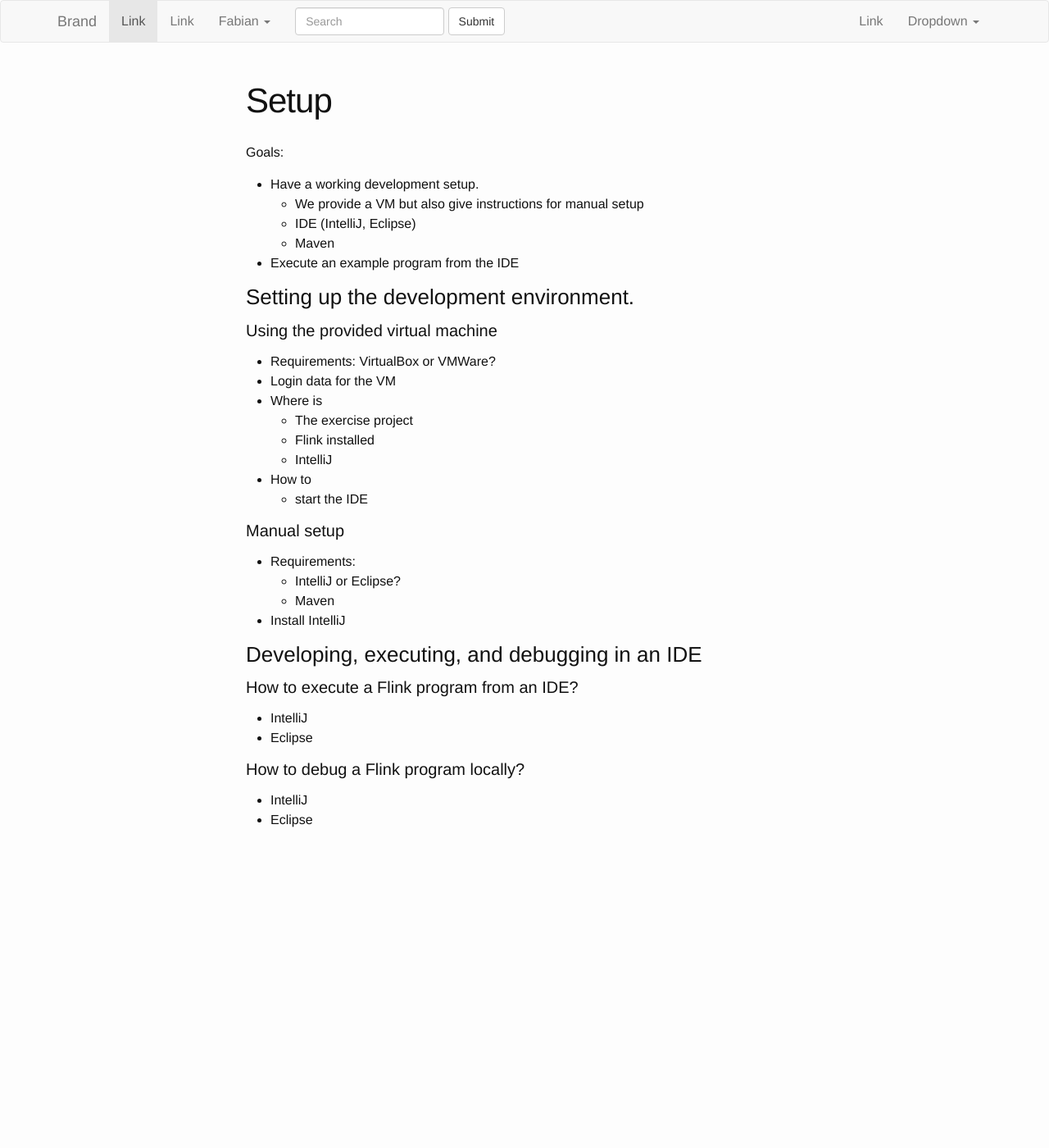
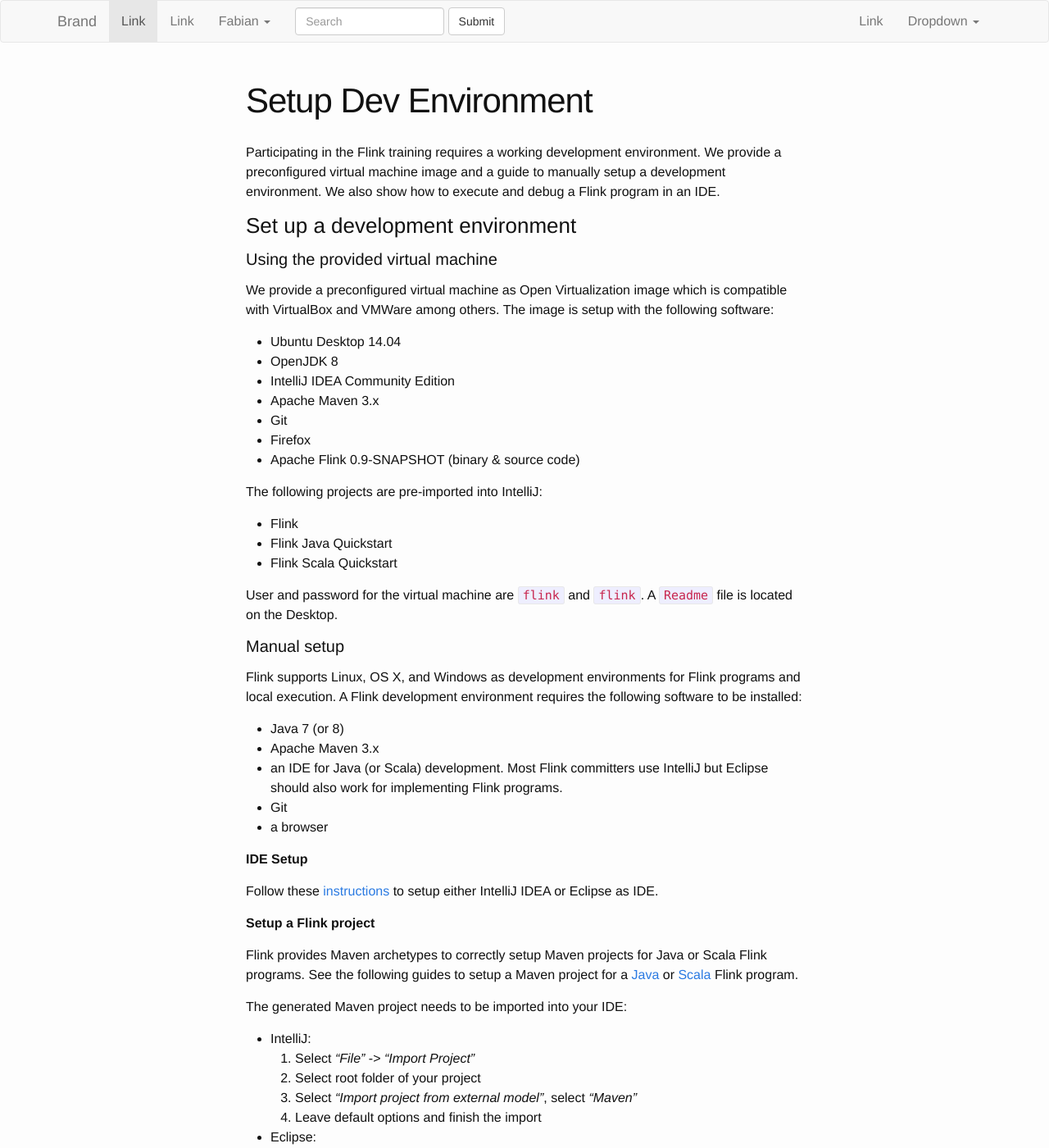
Before and after one commit to dataArtisans/flink-training-web, a Jekyll site: the page built from web/setup.md, in a window 1280 px wide and 1400 px high. Shown: the whole window at 82% size. Built offline with Jekyll 4.4.1, drawn with Linux system fonts in a browser that asks for light colours; nearby versions of some CDN libraries; some of the changed text lies outside the part shown.

Commit message:
Setup instructions

```diff
--- a/web/setup.md
+++ b/web/setup.md
@@ -1,38 +1,65 @@
 ---
-title: Setup
+title: Setup Dev Environment
 layout: page
 permalink: /setup.html
 ---
 
-Goals:
+Participating in the Flink training requires a working development environment. We provide a preconfigured virtual machine image and a guide to manually setup a development environment. We also show how to execute and debug a Flink program in an IDE.
 
-- Have a working development setup.
-  - We provide a VM but also give instructions for manual setup
-  - IDE (IntelliJ, Eclipse)
-  - Maven
-- Execute an example program from the IDE
-
-### Setting up the development environment.
+### Set up a development environment
 
 #### Using the provided virtual machine
 
-- Requirements: VirtualBox or VMWare?
-- Login data for the VM
-- Where is
-  - The exercise project
-  - Flink installed
-  - IntelliJ
+We provide a preconfigured virtual machine as Open Virtualization image which is compatible with VirtualBox and VMWare among others. The image is setup with the following software:
 
-- How to
-  - start the IDE
+- Ubuntu Desktop 14.04
+- OpenJDK 8
+- IntelliJ IDEA Community Edition
+- Apache Maven 3.x
+- Git
+- Firefox
+- Apache Flink 0.9-SNAPSHOT (binary & source code)
+
+The following projects are pre-imported into IntelliJ:
+
+- Flink
+- Flink Java Quickstart
+- Flink Scala Quickstart
+
+User and password for the virtual machine are `flink` and `flink`. A `Readme` file is located on the Desktop.
 
 #### Manual setup
 
-- Requirements:
-	- IntelliJ or Eclipse?
-	- Maven
+Flink supports Linux, OS X, and Windows as development environments for Flink programs and local execution. A Flink development environment requires the following software to be installed:
 
-- Install IntelliJ
+- Java 7 (or 8)
+- Apache Maven 3.x
+- an IDE for Java (or Scala) development. Most Flink committers use IntelliJ but Eclipse should also work for implementing Flink programs.
+- Git
+- a browser
+
+**IDE Setup**
+
+Follow these [instructions](http://ci.apache.org/projects/flink/flink-docs-master/internals/ide_setup.html) to setup either IntelliJ IDEA or Eclipse as IDE.
+
+**Setup a Flink project**
+
+Flink provides Maven archetypes to correctly setup Maven projects for Java or Scala Flink programs. See the following guides to setup a Maven project for a [Java](http://ci.apache.org/projects/flink/flink-docs-master/quickstart/java_api_quickstart.html) or [Scala](http://ci.apache.org/projects/flink/flink-docs-master/quickstart/scala_api_quickstart.html) Flink program.
+
+The generated Maven project needs to be imported into your IDE:
+
+- IntelliJ:
+  1. Select *"File"* -> *"Import Project"*
+  1. Select root folder of your project
+  1. Select *"Import project from external model"*, select *"Maven"*
+  1. Leave default options and finish the import
+- Eclipse:
+  1. Select *"File"* -> *"Import"* -> *"Maven"* -> *"Existing Maven Project"*
+  1. Follow the import instructions
+
+**Download and install Flink**
+
+Download a [Flink build](http://stratosphere-bin.s3-website-us-east-1.amazonaws.com/flink-0.9-SNAPSHOT-bin-hadoop2.tgz) and extract it.
 
 ### Developing, executing, and debugging in an IDE
 
```
Also changed, not shown: web/index.md (+1 -1 lines).
